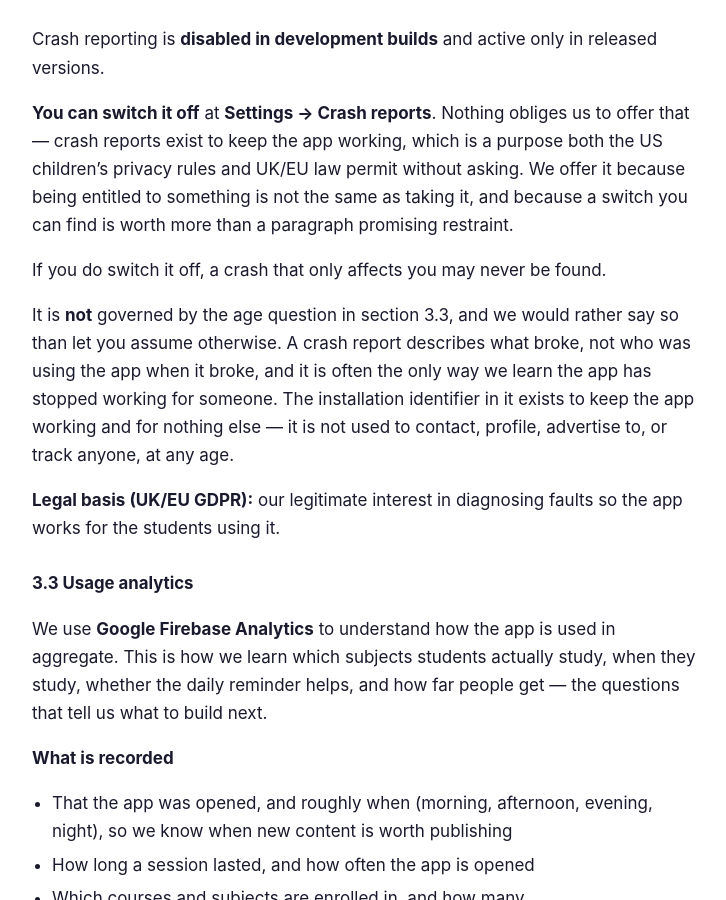
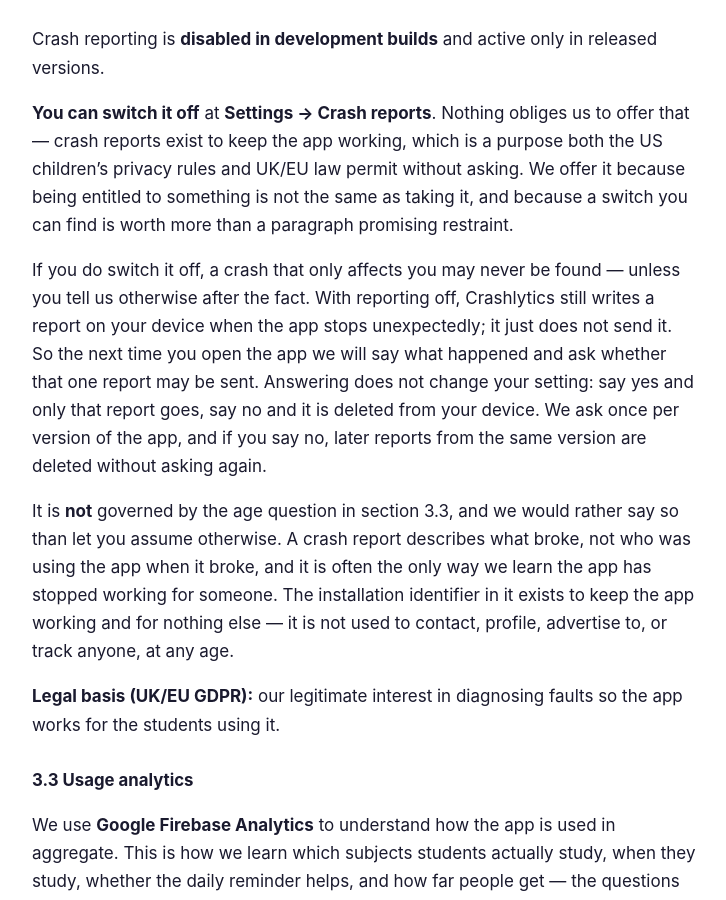
Before and after one commit to Anay-Chauhan/budyears-site, a Jekyll site: the page built from privacy.md, in a window 1280 px wide and 900 px high, scrolled down 3051 px. Shown: the whole window, without its empty margins (276-1002 px from the left). Built offline with Jekyll 4.4.1, drawn with Linux system fonts in a browser that asks for light colours.

Commit message:
Say that a withheld crash report can still be sent, once, if asked
With reporting switched off, Crashlytics writes the report and withholds
only the upload. So there is a specific thing to ask about after a crash
rather than a setting to renegotiate, and section 3.2 now says so: what
happens, that answering changes nothing about the setting, that a decline
deletes the report from the device, and that we ask once per version
rather than until the answer changes.

Co-Authored-By: Claude Opus 5 (1M context) <noreply@anthropic.com>

```diff
--- a/privacy.md
+++ b/privacy.md
@@ -129,7 +129,14 @@ offer it because being entitled to something is not the same as taking it, and
 because a switch you can find is worth more than a paragraph promising
 restraint.
 
-If you do switch it off, a crash that only affects you may never be found.
+If you do switch it off, a crash that only affects you may never be found —
+unless you tell us otherwise after the fact. With reporting off, Crashlytics
+still writes a report on your device when the app stops unexpectedly; it just
+does not send it. So the next time you open the app we will say what happened
+and ask whether that one report may be sent. Answering does not change your
+setting: say yes and only that report goes, say no and it is deleted from your
+device. We ask once per version of the app, and if you say no, later reports
+from the same version are deleted without asking again.
 
 It is **not** governed by the age question in section 3.3, and we would rather
 say so than let you assume otherwise. A crash report describes what broke, not
```
